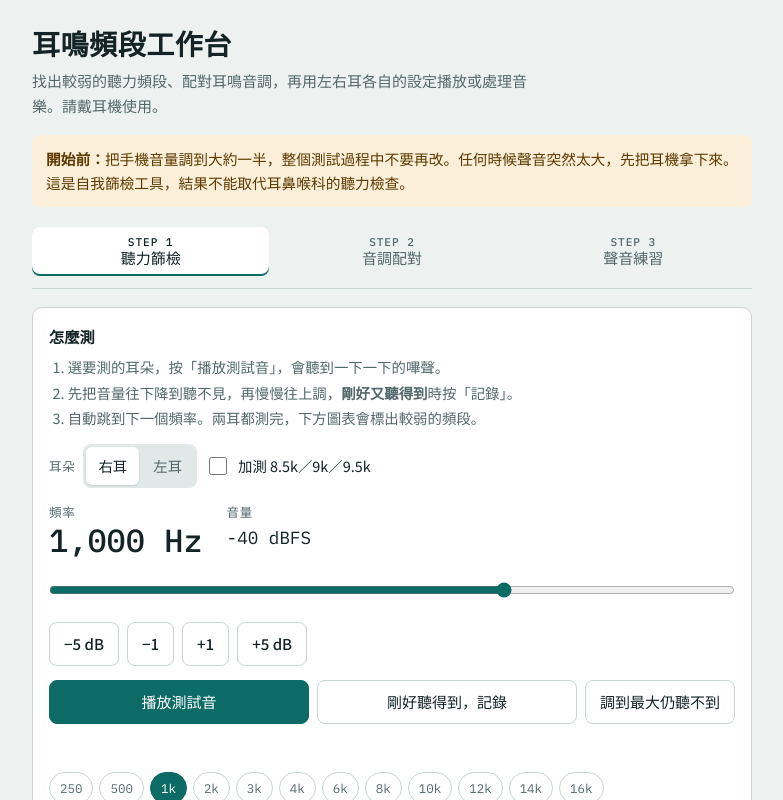
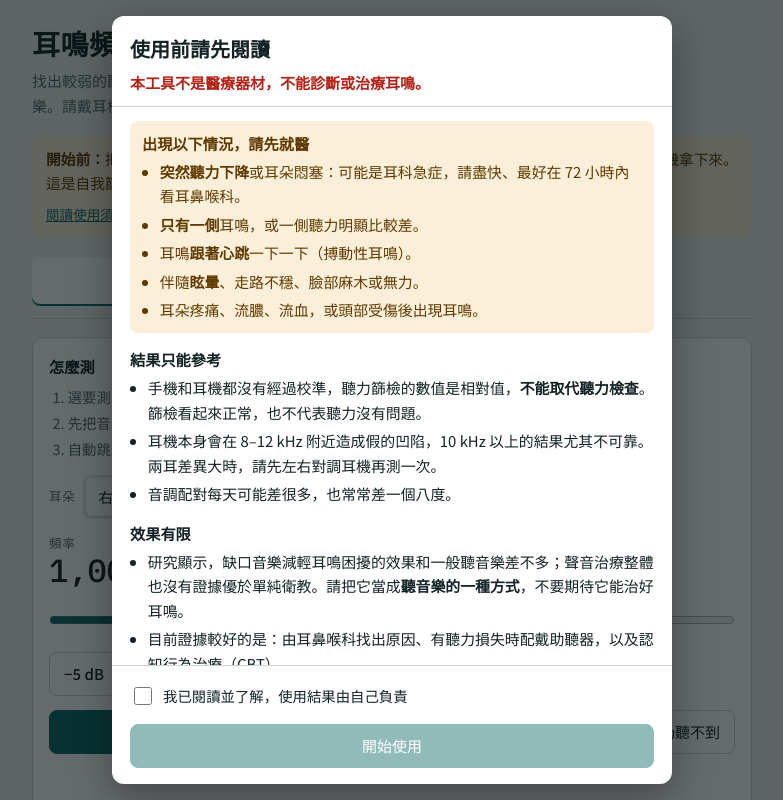
Before and after one commit to yamasoo/tinnitus-lab, a website: page src/tinnitus.html in a window 1280 px wide. Shown: the top 800 px of the page, without its empty margins (248-1031 px from the left). Drawn offline with Linux system fonts and the light colour scheme.

Commit message:
v1.1：首次開啟顯示使用須知與就醫警示

```diff
--- a/src/tinnitus.html
+++ b/src/tinnitus.html
@@ -117,6 +117,21 @@ audio{width:100%}
 details{background:var(--surface);border:1px solid var(--line);border-radius:10px;padding:12px 16px}
 summary{cursor:pointer;font-weight:700;min-height:32px;display:flex;align-items:center}
 details ul{margin:8px 0 4px;padding-left:1.2em;display:flex;flex-direction:column;gap:6px;font-size:.92rem}
+/* 使用須知 */
+.notice{position:fixed;inset:0;z-index:50;background:rgba(8,16,18,.62);display:flex;align-items:center;justify-content:center;
+  padding:max(16px,env(safe-area-inset-top,0px)) max(16px,env(safe-area-inset-right,0px)) max(16px,env(safe-area-inset-bottom,0px)) max(16px,env(safe-area-inset-left,0px))}
+.notice-card{background:var(--surface);color:var(--ink);border-radius:12px;max-width:560px;width:100%;max-height:100%;display:flex;flex-direction:column;box-shadow:0 12px 40px rgba(0,0,0,.35);min-height:0}
+.notice-head{padding:18px 18px 10px;border-bottom:1px solid var(--line)}
+.notice-head h2{font-size:1.25rem}
+.notice-head h2:focus{outline:none}
+.notice-head p{color:var(--err);font-weight:700;margin-top:4px}
+.notice-body{padding:14px 18px;overflow-y:auto;display:flex;flex-direction:column;gap:14px;font-size:.93rem;min-height:0}
+.notice-body h3{font-size:.95rem;margin-bottom:4px}
+.notice-body ul{margin:0;padding-left:1.2em;display:flex;flex-direction:column;gap:4px}
+.notice-body .red{background:var(--warn-bg);color:var(--warn-ink);border-radius:8px;padding:10px 12px}
+.notice-foot{padding:12px 18px 16px;border-top:1px solid var(--line);display:flex;flex-direction:column;gap:10px}
+.notice-foot .check{font-weight:500}
+.notice-link{font:inherit;font-size:.85rem;border:0;background:transparent;color:var(--accent);text-decoration:underline;cursor:pointer;padding:0;margin-top:8px}
 @media (prefers-reduced-motion: reduce){*{transition:none!important;animation:none!important}}
 </style>
 
@@ -124,8 +139,57 @@ details ul{margin:8px 0 4px;padding-left:1.2em;display:flex;flex-direction:colum
   <header>
     <h1>耳鳴頻段工作台</h1>
     <p class="sub">找出較弱的聽力頻段、配對耳鳴音調，再用左右耳各自的設定播放或處理音樂。請戴耳機使用。</p>
-    <div class="warn"><strong>開始前：</strong>把手機音量調到大約一半，整個測試過程中不要再改。任何時候聲音突然太大，先把耳機拿下來。這是自我篩檢工具，結果不能取代耳鼻喉科的聽力檢查。</div>
+    <div class="warn"><strong>開始前：</strong>把手機音量調到大約一半，整個測試過程中不要再改。任何時候聲音突然太大，先把耳機拿下來。這是自我篩檢工具，結果不能取代耳鼻喉科的聽力檢查。
+      <br><button class="notice-link" id="noticeOpen">閱讀使用須知與就醫警示</button></div>
   </header>
+
+  <div class="notice" id="notice" role="dialog" aria-modal="true" aria-labelledby="noticeTitle" hidden>
+    <div class="notice-card">
+      <div class="notice-head">
+        <h2 id="noticeTitle" tabindex="-1">使用前請先閱讀</h2>
+        <p>本工具不是醫療器材，不能診斷或治療耳鳴。</p>
+      </div>
+      <div class="notice-body">
+        <div class="red">
+          <h3>出現以下情況，請先就醫</h3>
+          <ul>
+            <li><b>突然聽力下降</b>或耳朵悶塞：可能是耳科急症，請盡快、最好在 72 小時內看耳鼻喉科。</li>
+            <li><b>只有一側</b>耳鳴，或一側聽力明顯比較差。</li>
+            <li>耳鳴<b>跟著心跳</b>一下一下（搏動性耳鳴）。</li>
+            <li>伴隨<b>眩暈</b>、走路不穩、臉部麻木或無力。</li>
+            <li>耳朵疼痛、流膿、流血，或頭部受傷後出現耳鳴。</li>
+          </ul>
+        </div>
+        <div>
+          <h3>結果只能參考</h3>
+          <ul>
+            <li>手機和耳機都沒有經過校準，聽力篩檢的數值是相對值，<b>不能取代聽力檢查</b>。篩檢看起來正常，也不代表聽力沒有問題。</li>
+            <li>耳機本身會在 8–12 kHz 附近造成假的凹陷，10 kHz 以上的結果尤其不可靠。兩耳差異大時，請先左右對調耳機再測一次。</li>
+            <li>音調配對每天可能差很多，也常常差一個八度。</li>
+          </ul>
+        </div>
+        <div>
+          <h3>效果有限</h3>
+          <ul>
+            <li>研究顯示，缺口音樂減輕耳鳴困擾的效果和一般聽音樂差不多；聲音治療整體也沒有證據優於單純衛教。請把它當成<b>聽音樂的一種方式</b>，不要期待它能治好耳鳴。</li>
+            <li>目前證據較好的是：由耳鼻喉科找出原因、有聽力損失時配戴助聽器，以及認知行為治療（CBT）。</li>
+          </ul>
+        </div>
+        <div>
+          <h3>安全音量</h3>
+          <ul>
+            <li>音量比耳鳴稍小或差不多就好，<b>不要用大音量蓋過耳鳴</b>，以免造成新的聽力傷害。</li>
+            <li>使用後耳鳴變大聲、耳朵痛、耳悶或頭暈，請立即停止。</li>
+          </ul>
+        </div>
+        <p class="note">如果耳鳴讓你非常痛苦，甚至出現傷害自己的念頭，請撥打 <b>1925 安心專線</b>（24 小時、免付費）；緊急情況請撥 <b>119</b>。</p>
+      </div>
+      <div class="notice-foot">
+        <label class="check" id="noticeAgreeRow"><input type="checkbox" id="noticeAgree">我已閱讀並了解，使用結果由自己負責</label>
+        <button class="btn primary" id="noticeOk" disabled>開始使用</button>
+      </div>
+    </div>
+  </div>
 
   <nav class="tabs" role="tablist">
     <button class="tab" role="tab" data-tab="test" aria-selected="true"><small>STEP 1</small>聽力篩檢</button>
@@ -383,6 +447,23 @@ const EAR_ZH={left:'左耳',right:'右耳'};
 const EAR_KEY={L:'left',R:'right'};
 function esc(s){return String(s).replace(/[&<>"']/g,c=>({'&':'&amp;','<':'&lt;','>':'&gt;','"':'&quot;',"'":'&#39;'}[c]))}
 function msg(id,text,err){const el=$(id);el.textContent=text||'';el.classList.toggle('err',!!err)}
+
+/* ── 使用須知（第一次開啟必須同意；版本改變時重新顯示） ── */
+const NOTICE_VERSION=1;
+const noticeEl=$('#notice');
+function noticeAccepted(){return store.get('tw_notice',0)>=NOTICE_VERSION}
+function openNotice(reopen){
+  const again=!!reopen&&noticeAccepted();
+  $('#noticeAgreeRow').hidden=again;$('#noticeAgree').checked=again;$('#noticeOk').disabled=!again;
+  $('#noticeOk').textContent=again?'關閉':'開始使用';
+  noticeEl.hidden=false;document.body.style.overflow='hidden';
+  setTimeout(()=>{try{$('#noticeTitle').focus()}catch(e){}},0)}
+function closeNotice(){noticeEl.hidden=true;document.body.style.overflow=''}
+$('#noticeAgree').addEventListener('change',e=>{$('#noticeOk').disabled=!e.target.checked});
+$('#noticeOk').addEventListener('click',()=>{if(!$('#noticeAgree').checked)return;store.set('tw_notice',NOTICE_VERSION);closeNotice()});
+$('#noticeOpen').addEventListener('click',()=>openNotice(true));
+noticeEl.addEventListener('keydown',e=>{if(e.key==='Escape'&&noticeAccepted())closeNotice()});
+if(!noticeAccepted())openNotice(false);
 
 /* ── platform: APK (Capacitor) / claude.ai artifact / plain browser ── */
 const Native=(()=>{const C=window.Capacitor;if(!C||typeof C.isNativePlatform!=='function'||!C.isNativePlatform())return null;
```
